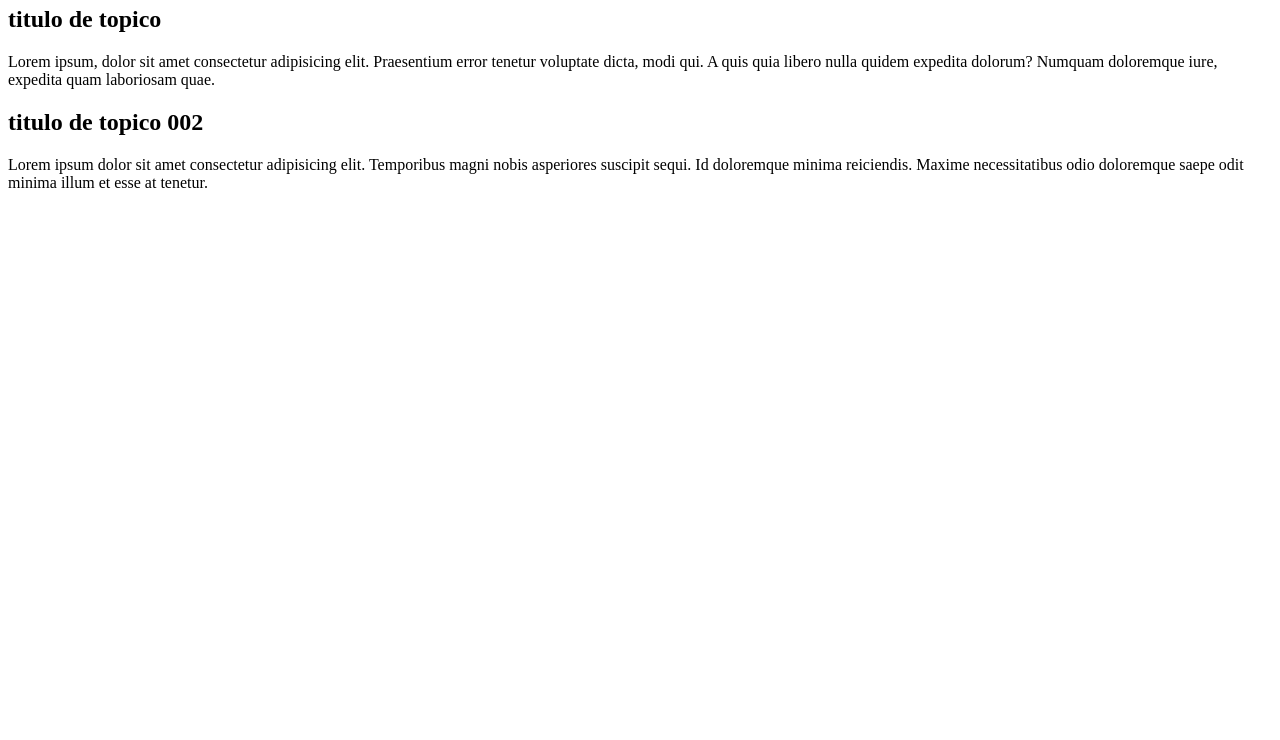
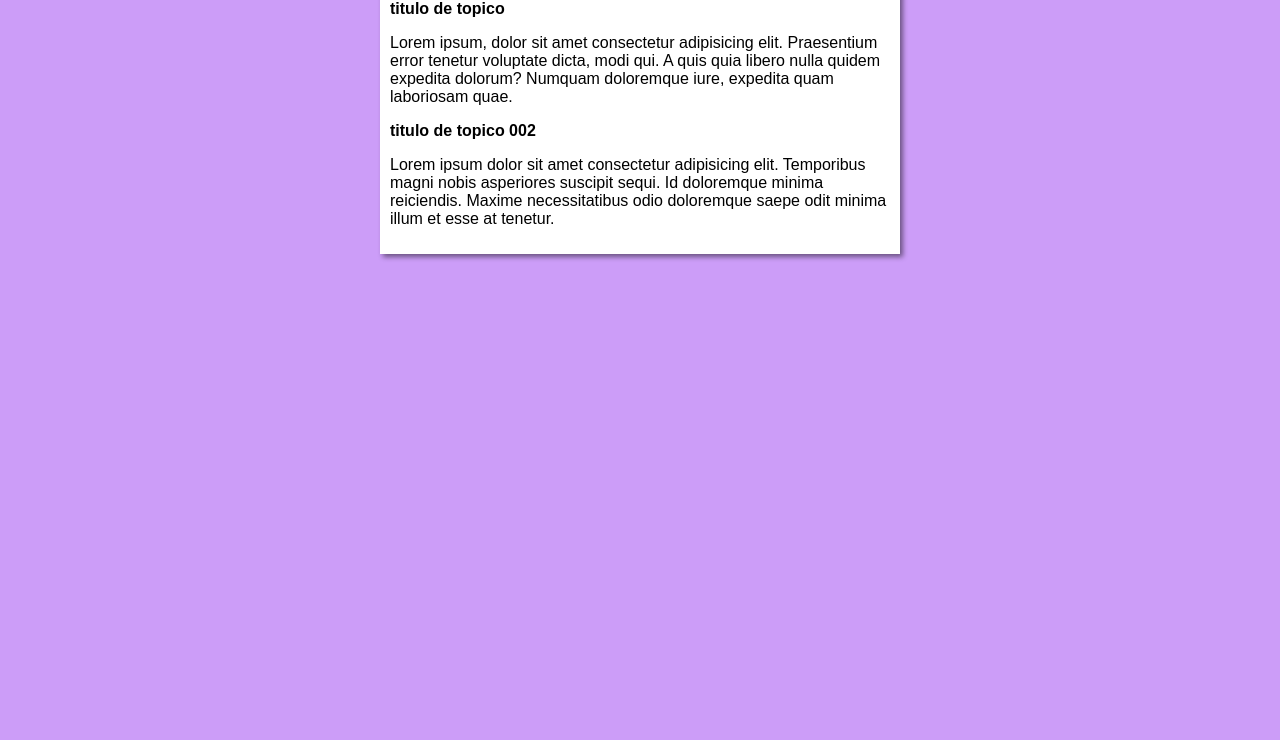
Before and after one commit to Vinnydias/Minhas-Anotacoes, a plain HTML site: page index.html in a window 1280 px wide. Shown: the part 60-800 px from the top of the page. Drawn offline with Linux system fonts and the light colour scheme.

Commit message:
iniciei o design

```diff
--- a/css/style.css
+++ b/css/style.css
@@ -1 +1,17 @@
-*
+* {
+    font-family: Arial, Helvetica, sans-serif;
+    font-size: 16px;
+}
+
+body {
+    background-color: rgb(204, 157, 248);
+
+}
+
+main {
+    background-color: white;
+    width: 500px;
+    margin: auto;
+    padding: 10px;
+    box-shadow: 3px 3px 5px rgba(0, 0, 0, 0.473);
+}
```
